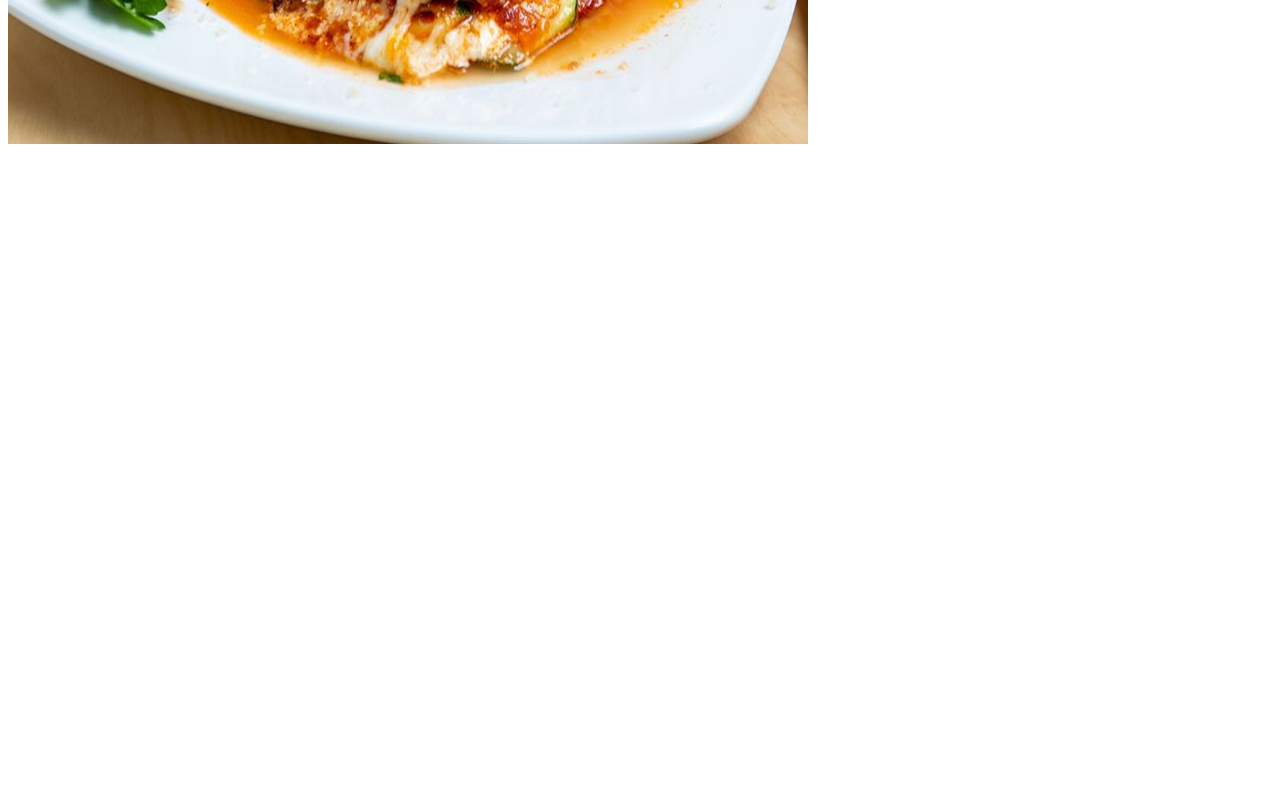
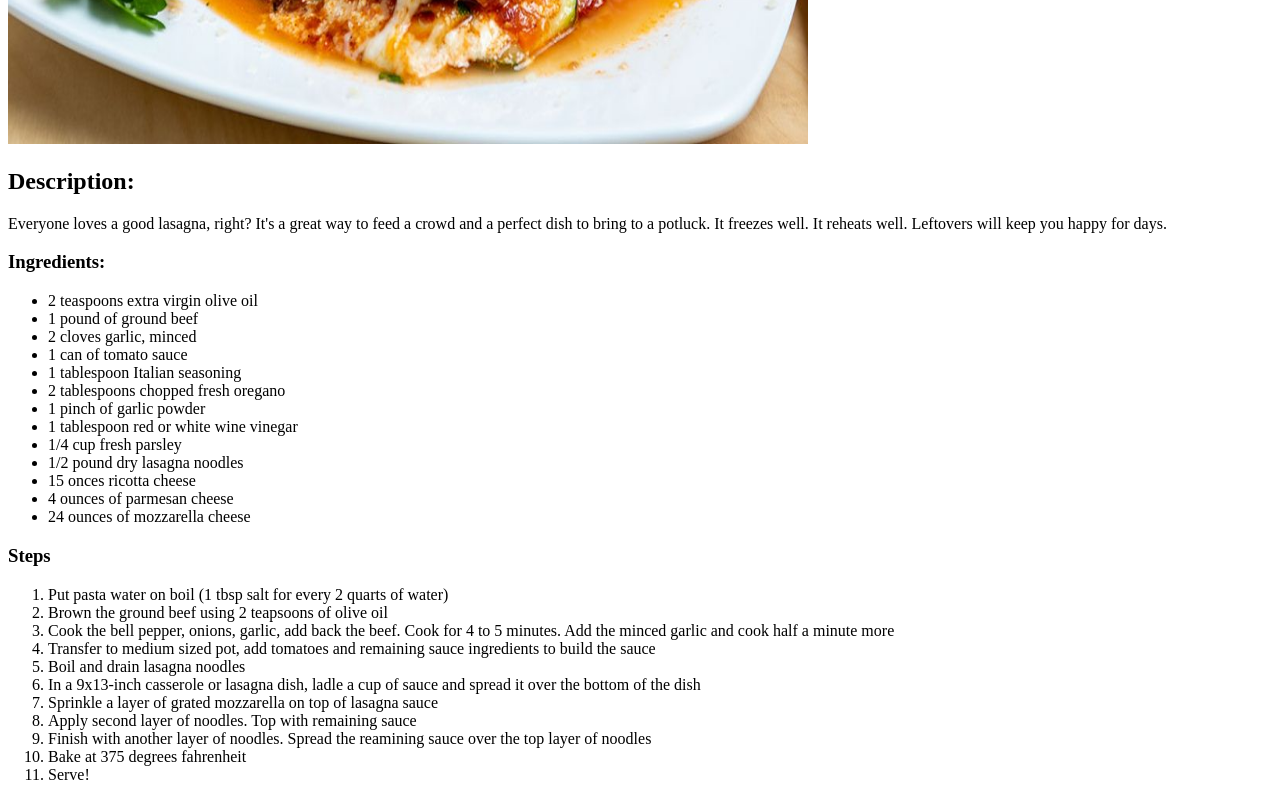
Before and after one commit to rmudg/odin-recipes, a plain HTML site: page recipes/lasagna.html in a window 1280 px wide. Shown: the part 536-1336 px from the top of the page. Before the commit the page ends 800 px from the top, so only its background shows below. Drawn offline with Linux system fonts and the light colour scheme.

Commit message:
Lasagna.html is completed

```diff
--- a/recipes/lasagna.html
+++ b/recipes/lasagna.html
@@ -3,5 +3,37 @@
     <head>
         <h1>Homeade Lasagna</h1>
         <img src="../images/Lasagna.jpeg" alt="Freshly baked lasagna" style="width:800px;height:600px;">
+        <h2>Description:</h2>
+        <p>Everyone loves a good lasagna, right? It's a great way to feed a crowd and a perfect dish to bring to a potluck. It freezes well. It reheats well. Leftovers will keep you happy for days.</p>
+        <h3>Ingredients:</h3>
+        <ul>
+            <li>2 teaspoons extra virgin olive oil</li>
+            <li>1 pound of ground beef</li>
+            <li>2 cloves garlic, minced</li>
+            <li>1 can of tomato sauce</li>
+            <li>1 tablespoon Italian seasoning</li>
+            <li>2 tablespoons chopped fresh oregano</li>
+            <li>1 pinch of garlic powder</li>
+            <li>1 tablespoon red or white wine vinegar</li>
+            <li>1/4 cup fresh parsley</li>
+            <li>1/2 pound dry lasagna noodles</li>
+            <li>15 onces ricotta cheese</li>
+            <li>4 ounces of parmesan cheese</li>
+            <li>24 ounces of mozzarella cheese</li>
+        </ul>
+        <h3>Steps</h3>
+        <ol>
+            <li>Put pasta water on boil (1 tbsp salt for every 2 quarts of water)</li>
+            <li>Brown the ground beef using 2 teapsoons of olive oil</li>
+            <li>Cook the bell pepper, onions, garlic, add back the beef. Cook for 4 to 5 minutes. Add the minced garlic and cook half a minute more</li>
+            <li>Transfer to medium sized pot, add tomatoes and remaining sauce ingredients to build the sauce</li>
+            <li>Boil and drain lasagna noodles</li>
+            <li>In a 9x13-inch casserole or lasagna dish, ladle a cup of sauce and spread it over the bottom of the dish</li>
+            <li>Sprinkle a layer of grated mozzarella on top of lasagna sauce</li>
+            <li>Apply second layer of noodles. Top with remaining sauce</li>
+            <li>Finish with another layer of noodles. Spread the reamining sauce over the top layer of noodles</li>
+            <li>Bake at 375 degrees fahrenheit </li>
+            <li>Serve!</li>
+        </ol>
     </head>
 </html>
```
